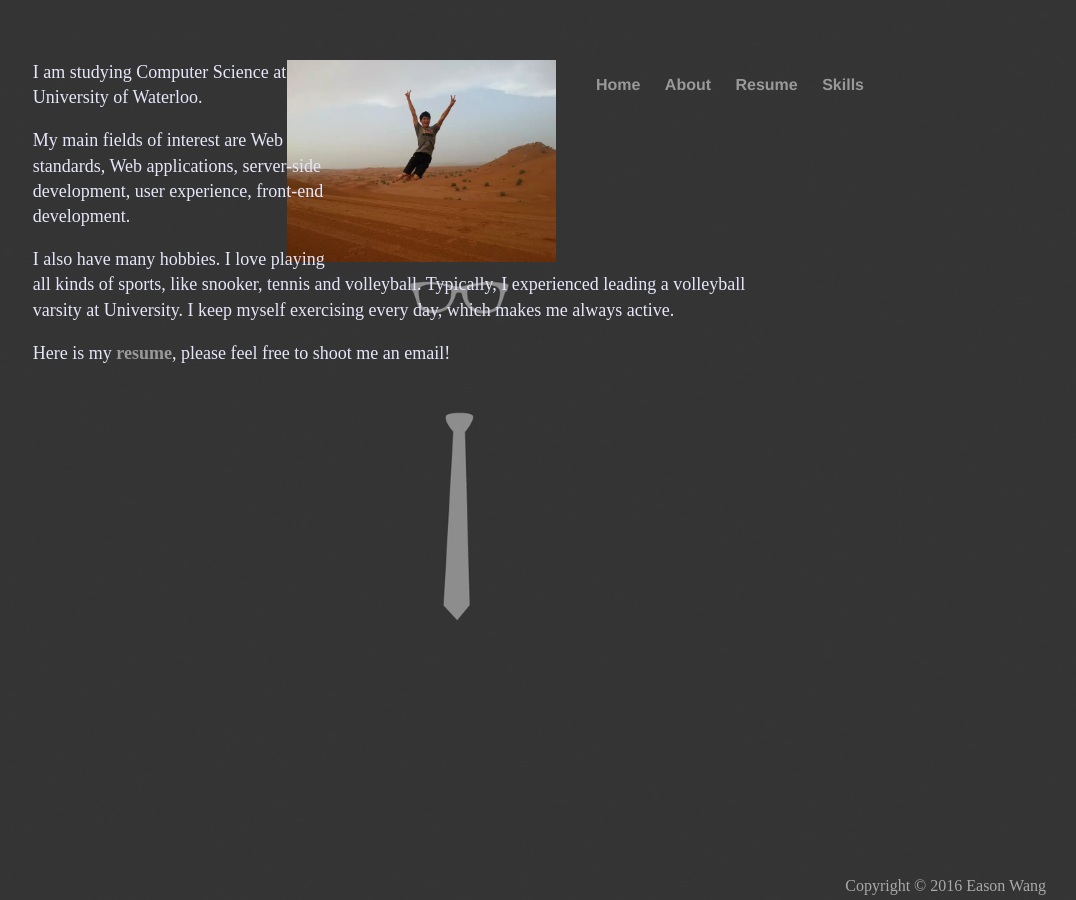
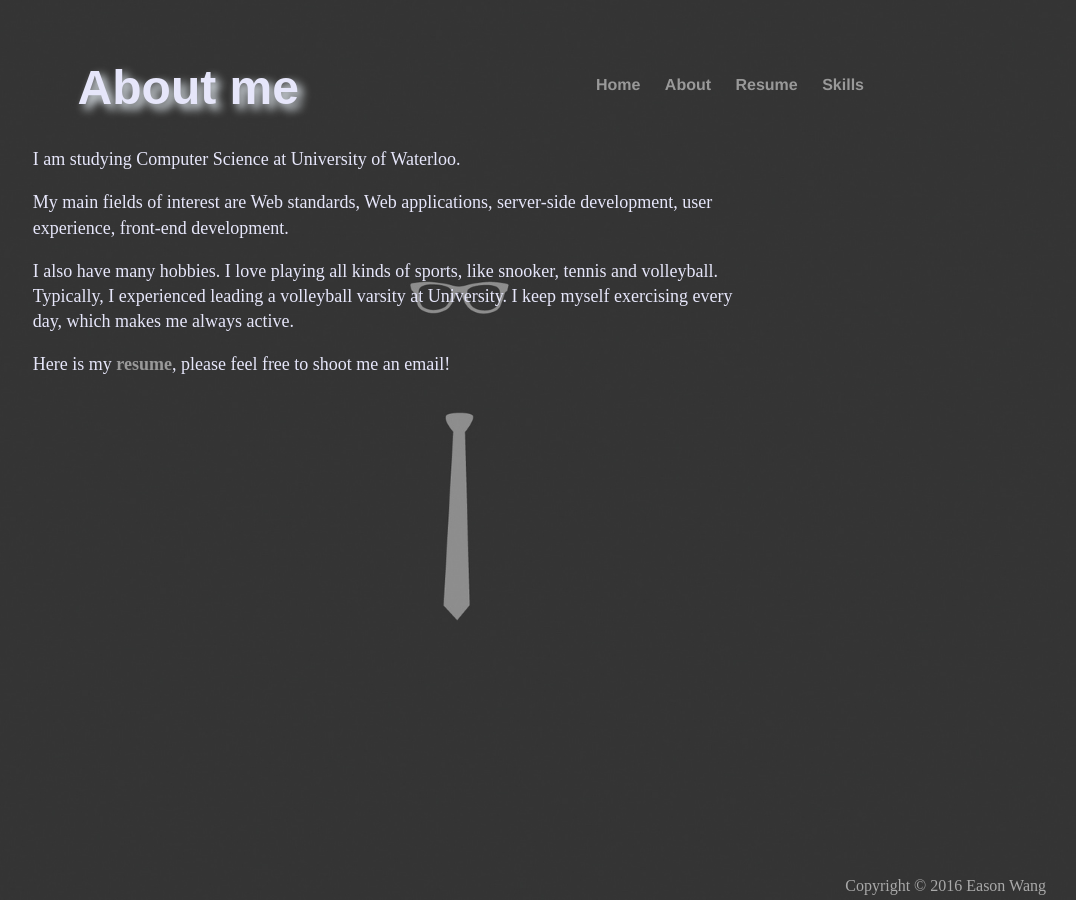
Before and after one commit to Eason666/Easonwang.github.io, a Jekyll site: the page built from about/index.html, in a window 1280 px wide. Shown: the whole page, without its empty margins (204-1280 px from the left). Built offline with Jekyll 4.4.1, drawn with Linux system fonts in a browser that asks for light colours.

Commit message:
Update index.html

```diff
--- a/about/index.html
+++ b/about/index.html
@@ -3,8 +3,8 @@
 title: Eason
 ---
 
-	<!--<h1 id="aboutme">About me</h1>-->
-	<img id="image" src="/psb.jpg">
+	<h1 id="aboutme">About me</h1>
+	<!--<img id="image" src="/psb.jpg">-->
 	<div>
         	<p class="content">I am studying Computer Science at University of Waterloo. </p>
 
```
